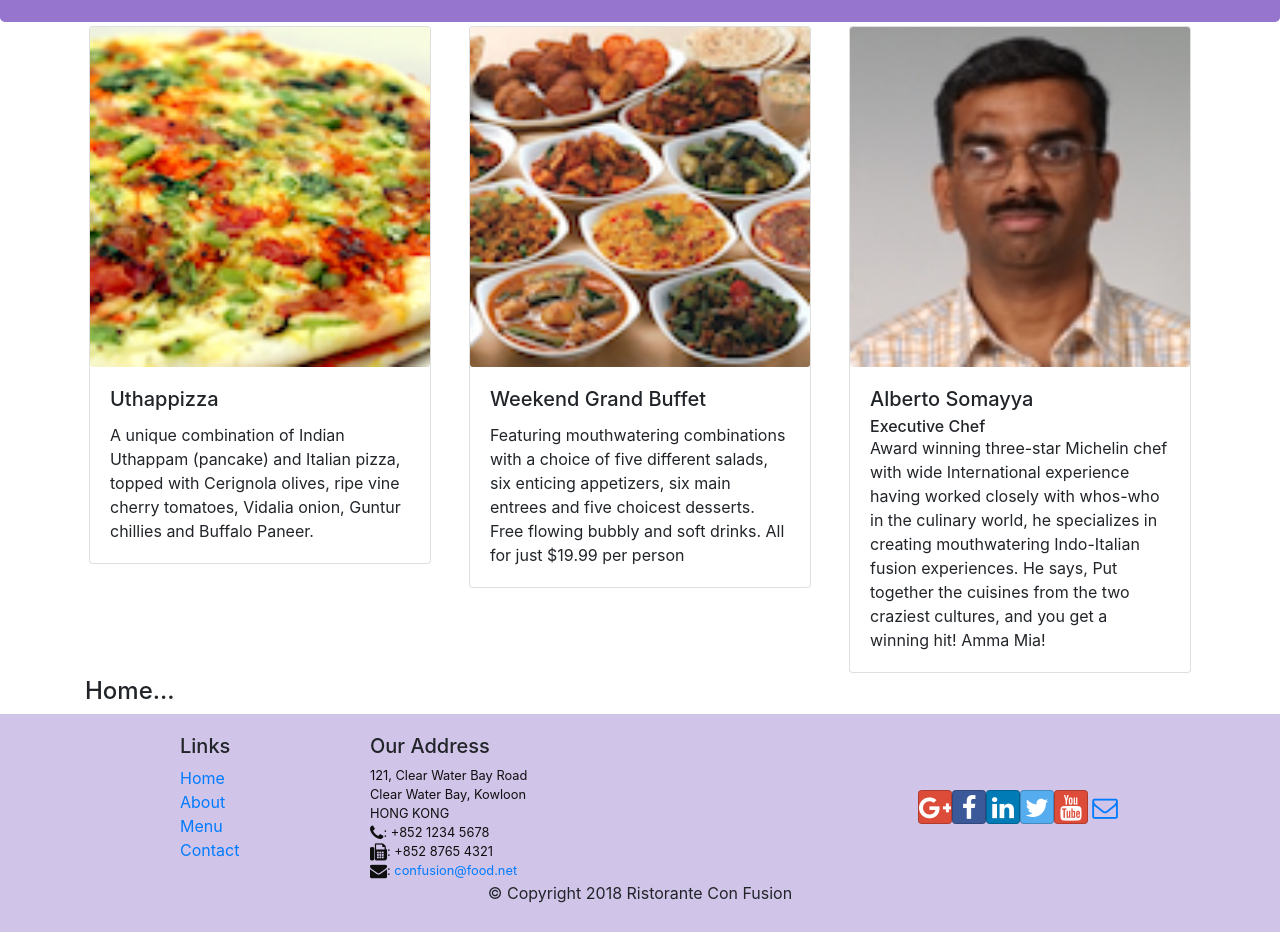
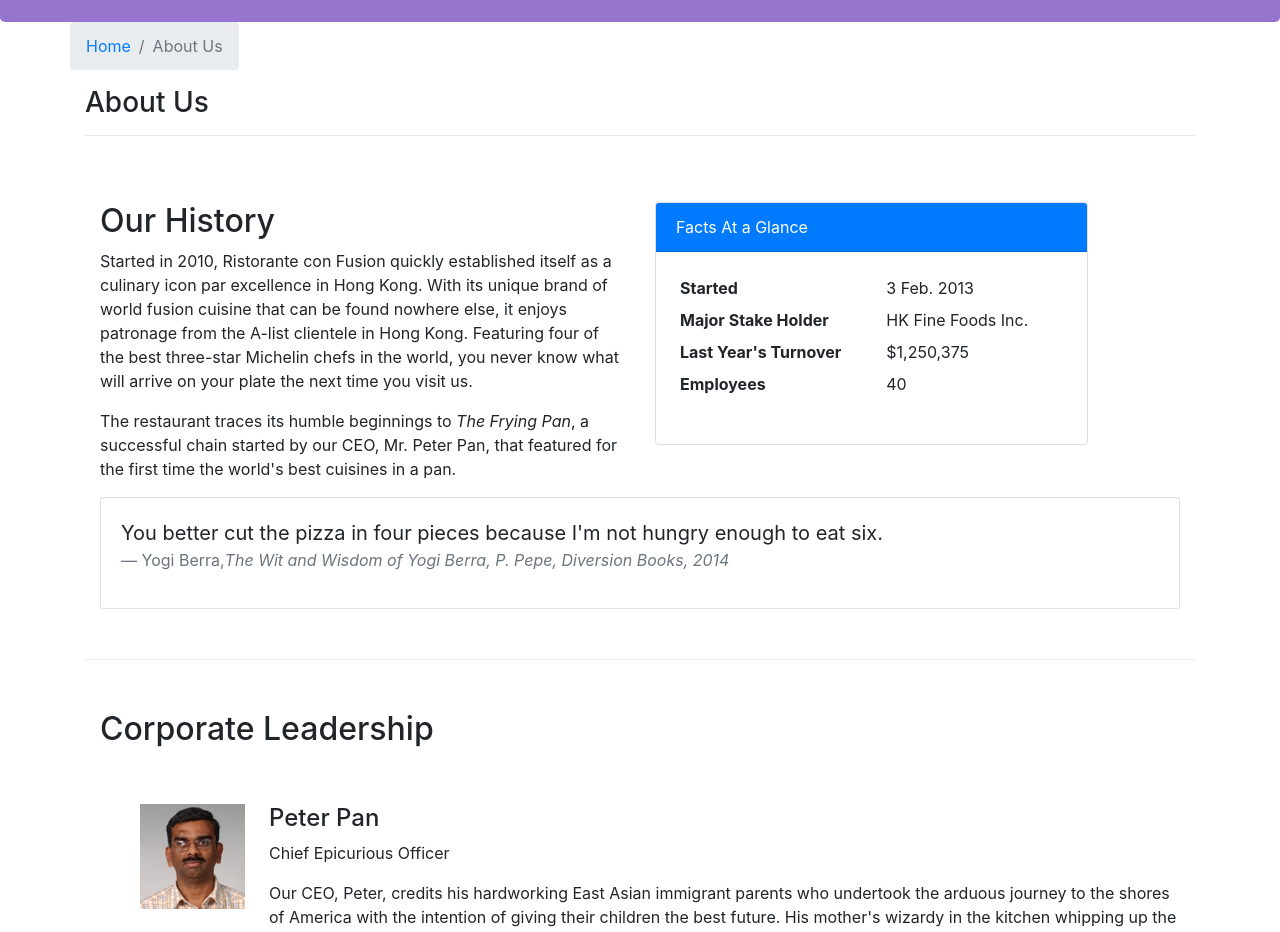
Before and after one commit to darshak-2021/ConfusionReact-FullStack, a React (Create React App) app: page /aboutus in a window 1280 px wide. Before the commit this address led to /home. Shown: the part 320-1252 px from the top of the page. Built offline with nearby package versions, Linux system fonts and the light colour scheme.

Commit message:
Assignment 2

```diff
--- /dev/null
+++ b/src/components/AboutComponent.js
@@ -0,0 +1,98 @@
+import React from 'react';
+import { Breadcrumb, BreadcrumbItem, Card, CardBody, CardHeader, Media } from 'reactstrap';
+import { Link } from 'react-router-dom';
+
+function RenderLeaders({leader}) {
+    return(
+        <Media>
+            <Media left>
+                <img src={leader.image} alt={leader.name}/>
+            </Media>
+            <div className="ml-4 mb-4">
+                <Media body>
+                    <Media heading>
+                        {leader.name}
+                    </Media>
+                    <p>{leader.designation}</p>
+                    <p>{leader.description}</p>
+                </Media>
+            </div>
+        </Media>
+    );
+}
+
+function About(props) {
+
+    const realLeaders = props.leaders.map((leader) => {
+        return(
+            <div key={leader.id}>
+                <RenderLeaders leader={leader}/>
+            </div>
+        );
+    });
+
+    return(
+        <div className="container">
+            <div className="row">
+                <Breadcrumb>
+                    <BreadcrumbItem><Link to="/home">Home</Link></BreadcrumbItem>
+                    <BreadcrumbItem active>About Us</BreadcrumbItem>
+                </Breadcrumb>
+                <div className="col-12">
+                    <h3>About Us</h3>
+                    <hr />
+                </div>
+            </div>
+            <div className="row row-content">
+                <div className="col-12 col-md-6">
+                    <h2>Our History</h2>
+                    <p>Started in 2010, Ristorante con Fusion quickly established itself as a culinary icon par excellence in Hong Kong. With its unique brand of world fusion cuisine that can be found nowhere else, it enjoys patronage from the A-list clientele in Hong Kong.  Featuring four of the best three-star Michelin chefs in the world, you never know what will arrive on your plate the next time you visit us.</p>
+                    <p>The restaurant traces its humble beginnings to <em>The Frying Pan</em>, a successful chain started by our CEO, Mr. Peter Pan, that featured for the first time the world's best cuisines in a pan.</p>
+                </div>
+                <div className="col-12 col-md-5">
+                    <Card>
+                        <CardHeader className="bg-primary text-white">Facts At a Glance</CardHeader>
+                        <CardBody>
+                            <dl className="row p-1">
+                                <dt className="col-6">Started</dt>
+                                <dd className="col-6">3 Feb. 2013</dd>
+                                <dt className="col-6">Major Stake Holder</dt>
+                                <dd className="col-6">HK Fine Foods Inc.</dd>
+                                <dt className="col-6">Last Year's Turnover</dt>
+                                <dd className="col-6">$1,250,375</dd>
+                                <dt className="col-6">Employees</dt>
+                                <dd className="col-6">40</dd>
+                            </dl>
+                        </CardBody>
+                    </Card>
+                </div>
+                <div className="col-12">
+                    <Card>
+                        <CardBody className="bg-faded">
+                            <blockquote className="blockquote">
+                                <p className="mb-0">You better cut the pizza in four pieces because
+                                    I'm not hungry enough to eat six.</p>
+                                <footer className="blockquote-footer">Yogi Berra,
+                                <cite title="Source Title">The Wit and Wisdom of Yogi Berra,
+                                    P. Pepe, Diversion Books, 2014</cite>
+                                </footer>
+                            </blockquote>
+                        </CardBody>
+                    </Card>
+                </div>
+            </div>
+            <div className="row row-content">
+                <div className="col-12 mb-5">
+                    <h2>Corporate Leadership</h2>
+                </div>
+                <div className="col-12">
+                    <Media list >
+                        {realLeaders}
+                    </Media>
+                </div>
+            </div>
+        </div>
+    );
+}
+
+export default About;
--- a/src/components/ContactComponent.js
+++ b/src/components/ContactComponent.js
@@ -1,8 +1,25 @@
 import React from 'react';
+import { Link } from 'react-router-dom';
+import { Breadcrumb, BreadcrumbItem } from 'reactstrap';
 
-function Contact(props) {
+function Contact() {
     return(
         <div className="container">
+            <div className="row">
+                <Breadcrumb>
+                    <BreadcrumbItem>
+                        <Link to='/home'>HOME</Link>
+                    </BreadcrumbItem>
+                    <BreadcrumbItem active>
+                        CONTACT US
+                    </BreadcrumbItem>
+                </Breadcrumb>
+                <div className="col-12">
+                    <h3>CONTACT US</h3>
+                    <hr/>
+                </div>
+            </div>
+
             <div className="row row-content">
                 <div className="col-12">
                 <h3>Location Information</h3>
--- a/src/components/DishDetailComponent.js
+++ b/src/components/DishDetailComponent.js
@@ -1,5 +1,6 @@
 import React from 'react';
-import {Card, CardBody, CardImg, CardText, CardTitle, } from 'reactstrap';
+import { Link } from 'react-router-dom';
+import {Card, CardBody, CardImg, CardText, CardTitle, Breadcrumb, BreadcrumbItem } from 'reactstrap';
 
 function RenderComments({comments}) {
     console.log(comments)
@@ -59,13 +60,30 @@
     console.log(dish)
     if(dish != null) {
         const dishItem = <RenderDish dish={props.dish}/>;
-        const commentItem = <RenderComments comments={props.dish.comments}/>;
+        const commentItem = <RenderComments comments={props.comments}/>;
         return (
             <div className="container">
+                <div className="row">
+                    <Breadcrumb>
+                        <BreadcrumbItem>
+                            <Link to='/menu'>MENU</Link>
+                        </BreadcrumbItem>
+                        <BreadcrumbItem active>
+                            {props.dish.name}
+                        </BreadcrumbItem>
+                    </Breadcrumb>
+
+                    <div className="col-12">
+                        <h3>{props.dish.name}</h3>
+                        <hr/>
+                    </div>
+                </div>
+
                 <div className="row">
                     {dishItem}
                     {commentItem}
                 </div>
+
             </div>
         );
     }
--- a/src/components/MainComponent.js
+++ b/src/components/MainComponent.js
@@ -2,8 +2,11 @@
 import Home from './HomeComponent';
 import Menu from './MenuComponent';
 import Contact from './ContactComponent';
+import About from './AboutComponent';
+
 
 import DishDetail from './DishDetailComponent';
+
 import { DISHES } from '../shared/dishes';
 import { COMMENTS } from '../shared/comments';
 import { LEADERS } from '../shared/leaders';
@@ -26,6 +29,9 @@
   }
 
   render() {
+    console.log(this.state.dishes); // This will show you the initial state of the components values as an Arrays
+    console.log(this.state.comments); // This will also show you the initial state of the components values as an Arrays
+
     const HomePage = () => {
       return (
         <Home dish={this.state.dishes.filter((dish) => dish.featured)[0]}
@@ -35,14 +41,31 @@
       );
     }
 
+    const DishWithId = ({match}) => {
+      console.log(match);
+      console.log(this.state.dishes.filter((dish) => dish.id === parseInt(match.params.dishId,10))[0]);
+      console.log(this.state.comments.filter((comment) => comment.dishId === parseInt(match.params.dishId, 10))[0]);
+      return (
+        <DishDetail dish = {this.state.dishes.filter((dish) => {
+                      return dish.id === parseInt(match.params.dishId,10);
+                    })[0]}
+                    comments = {this.state.comments.filter((comment) => {
+                      return comment.dishId === parseInt(match.params.dishId, 10);
+                    })}
+        />
+      );
+    }
+
+
     return (
       <div>
           <Header/>
           <Switch>
             <Route path="/home" component={HomePage}/>
             <Route exact path="/menu" component={() => <Menu dishes={this.state.dishes} />}/>
+            <Route path="/menu/:dishId" component={DishWithId}/>
             <Route exact path="/contactus" component={Contact}/>
-            <Redirect to="/home"/>
+            <Route exact path="/aboutus" component={() => <About leaders={this.state.leaders}/>}/>
           </Switch>
           <Footer/>
       </div>
--- a/src/components/MenuComponent.js
+++ b/src/components/MenuComponent.js
@@ -1,12 +1,15 @@
 import React from 'react';
-import {Card, CardImg, CardImgOverlay, CardTitle} from 'reactstrap'
+import { Link } from 'react-router-dom';
+import {Card, CardImg, CardImgOverlay, CardTitle, Breadcrumb, BreadcrumbItem} from 'reactstrap'
 
-function RenderMenuItem({dish,darshak}) {
-    const MenuItem = <Card onClick={() => darshak(dish.id)}>
-        <CardImg width="100%" src={dish.image} alt={dish.name} />
-        <CardImgOverlay>
-            <CardTitle>{dish.name}</CardTitle>
-        </CardImgOverlay>
+function RenderMenuItem({dish}) {
+    const MenuItem = <Card>
+        <Link to={`/menu/${dish.id}`}>
+            <CardImg width="100%" src={dish.image} alt={dish.name} />
+            <CardImgOverlay>
+                <CardTitle>{dish.name}</CardTitle>
+            </CardImgOverlay>
+        </Link>
     </Card>;
     return(
         MenuItem
@@ -16,12 +19,26 @@
     const menu = props.dishes.map(dish => {
         return(
             <div key={dish.id} className="col-12 col-md-5 m-1">
-               <RenderMenuItem dish={dish} darshak={props.onDarshakDishSelect}/>
+               <RenderMenuItem dish={dish}/>
             </div>
         );
     });
     return (
         <div className="container">
+            <div className="row">
+                <Breadcrumb>
+                    <BreadcrumbItem>
+                    <Link to='/home'>HOME</Link>
+                    </BreadcrumbItem>
+                    <BreadcrumbItem active>
+                        MENU
+                    </BreadcrumbItem>
+                </Breadcrumb>
+                <div className="col-12">
+                    <h3>MENU</h3>
+                    <hr/>
+                </div>
+            </div>
             <div className="row">
                 {menu}
             </div>
```
